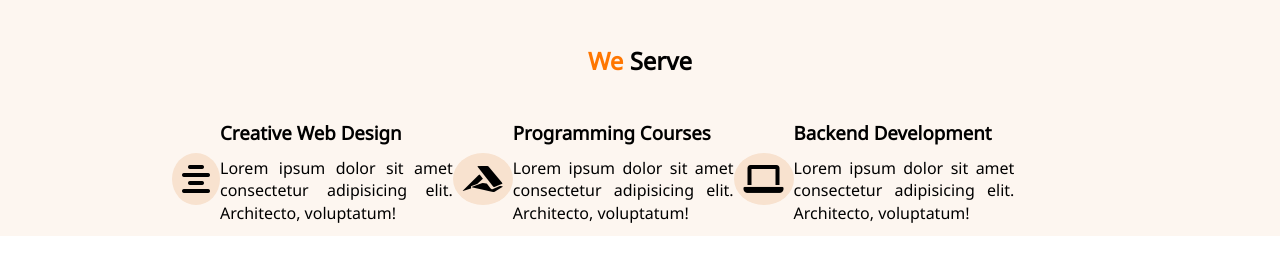
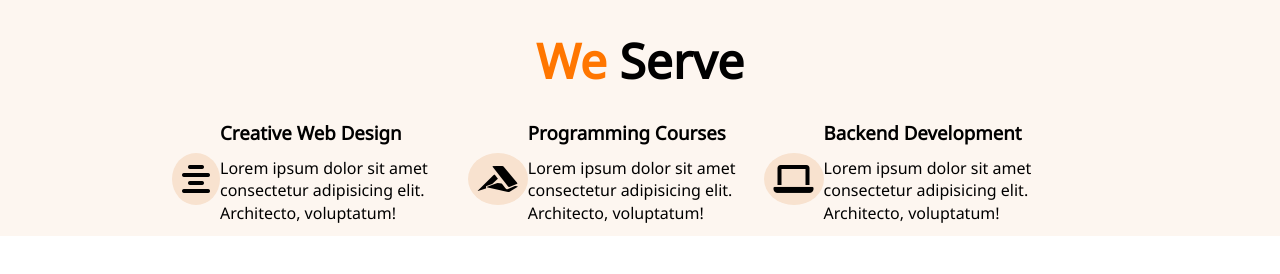
Before and after one commit to ginalynmanuel/manuel_ginalyn_assessment, a plain HTML site: page index.html in a window 1280 px wide. Drawn offline with Linux system fonts and the light colour scheme.

Commit message:
Update style.css

```diff
--- a/style.css
+++ b/style.css
@@ -29,6 +29,7 @@ a {
 }
 p {
     margin: 0.75rem 0;
+    text-align: left;
 }
 
 
@@ -67,10 +68,14 @@ p {
     - #fdf6f0
     - #333
 */
+.small-container {
+    margin-left:10px;
+}
 .title{
     margin-top: 50px;
     margin-bottom: 50px;
     text-align: center;
+    font-size: 3rem;
 }
 
 .we-text {
@@ -78,6 +83,12 @@ p {
 }
 #section{
     background-color:#fdf6f0;
+}
+
+.div1,
+.div2,
+.div3 {
+    margin-right:15px;
 }
 
 .div1{
```
